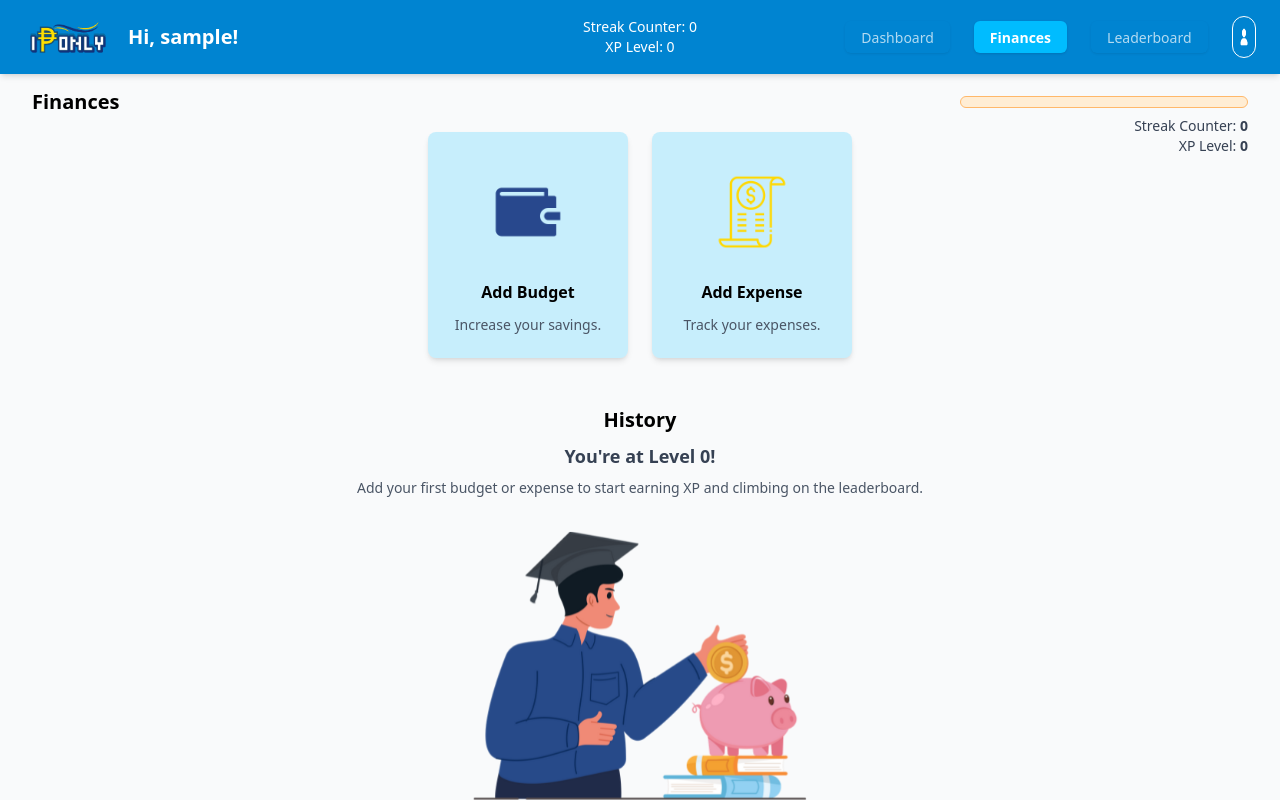
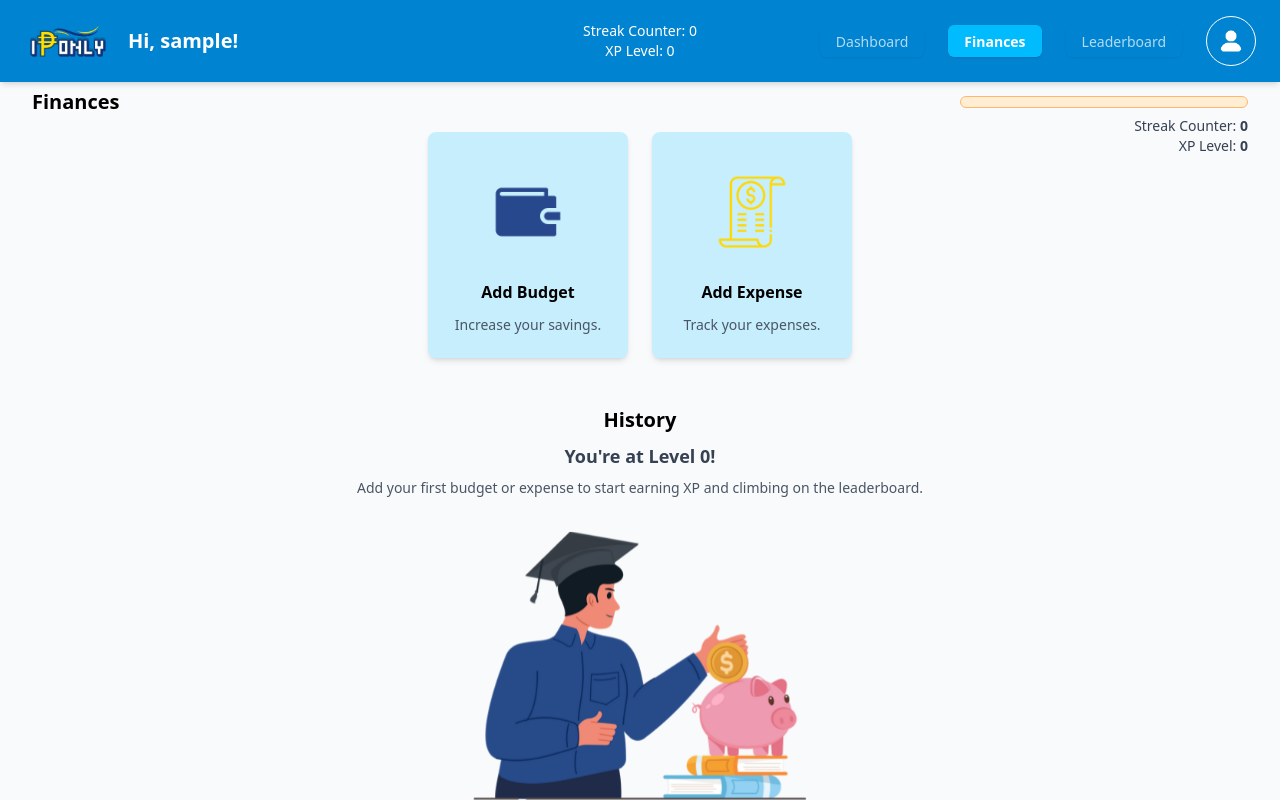
Before and after one commit to tsAntonio25/6WCSERVER-Final-Project, a Vue app in the folder finals-project-6wcserver/frontend/: page /finance in a window 1280 px wide. Built offline with nearby package versions, Linux system fonts and the light colour scheme; no server answers; sample sign-in values are in the browser's storage.

Commit message:
✨Fixed Profile Icon in Nav✨

```diff
--- a/finals-project-6wcserver/frontend/src/components/Header.vue
+++ b/finals-project-6wcserver/frontend/src/components/Header.vue
@@ -49,13 +49,13 @@
         <!-- Profile -->
         <router-link
         to="/profile"
-        class="rounded-full border border-white"
+        class="rounded-full border border-white flex-shrink-0 min-w-0"
         :class="$route.path === '/profile' ? 'bg-sky-400 p-1' : 'hover:bg-sky-500 p-1 transition'"
         >
         <img
             src="@/assets/user.png"
             alt="User Icon"
-            class="h-6 w-6 sm:h-7 sm:w-7 md:h-8 md:w-8 rounded-full"
+            class="rounded-full object-cover h-6 w-6 sm:h-8 sm:w-8 md:h-9 md:w-9 lg:h-10 lg:w-10"
         />
         </router-link>
       </nav>
```
